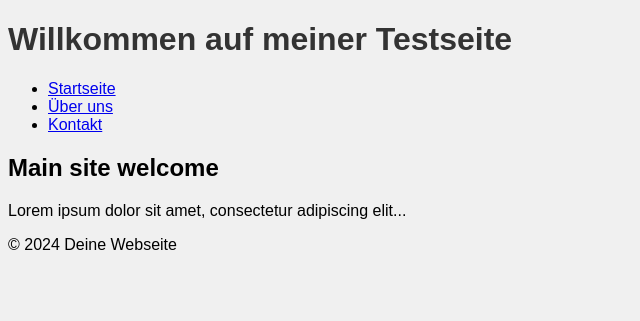
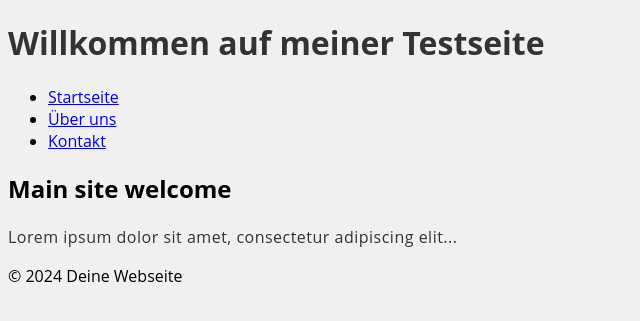
Before and after one commit to LeoRiedel/LeoRiedel.aglaia.tattoo, a PHP site: page / in a window 1280 px wide. Shown: the top 321 px of the page, without its empty margins (0-640 px from the left). Run offline with PHP 8.4, Linux system fonts and the light colour scheme.

Commit message:
neue features

```diff
--- a/styles.css
+++ b/styles.css
@@ -1,8 +1,16 @@
 /* Beispiel-CSS */
 body {
+    background-color: #fff8dc; /* Creme-Weiß */
     font-size: 16px;
-    font-family: Arial, sans-serif;
+    font-family: 'Open Sans', sans-serif;
     background-color: #f0f0f0;
+}
+
+p {
+    font-size: 16px;
+    line-height: 1.5;
+    letter-spacing: 0.5px;
+    color: #333; /* Schriftfarbe */
 }
 
 /* Media Query für Bildschirme mit maximaler Breite von 768px (Tablets und kleinere Bildschirme) */
```
Also changed, not shown: submit.php (added).
